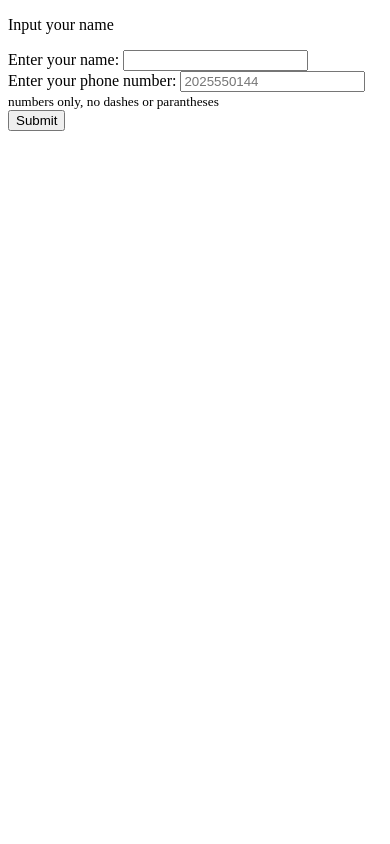
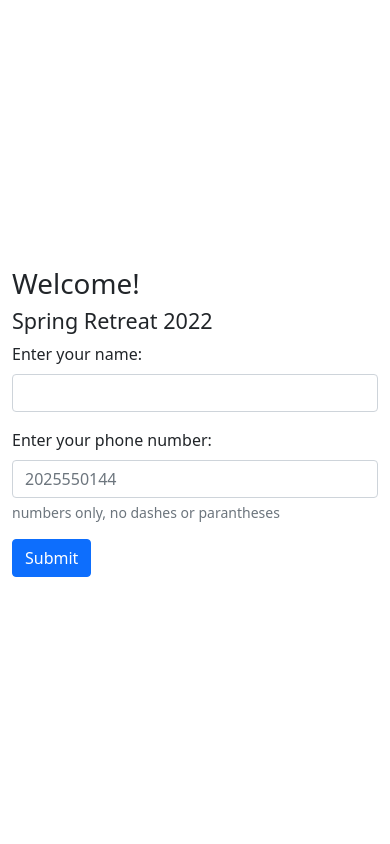
Before and after one commit to nechristiansoncampus/regwebsite, a Flask app: page / in a window 390 px wide. Run offline with Flask 2, Linux system fonts and the light colour scheme.

Commit message:
apply bootstrap to home

```diff
--- a/templates/home.html
+++ b/templates/home.html
@@ -5,24 +5,38 @@
     <meta name="viewport" content="width=device-width, initial-scale=1.0">
     <meta http-equiv="X-UA-Compatible" content="ie=edge">
     <title>Spring Retreat 2022</title>
-    <!-- <link rel="stylesheet" href="style.css"> -->
+    <link href="https://cdn.jsdelivr.net/npm/bootstrap@5.1.3/dist/css/bootstrap.min.css" rel="stylesheet" integrity="sha384-1BmE4kWBq78iYhFldvKuhfTAU6auU8tT94WrHftjDbrCEXSU1oBoqyl2QvZ6jIW3" crossorigin="anonymous">
+    <style>
+      .vertical-center {
+        min-height: 100%;
+        min-height: 100vh;
+        display: flex;
+        align-items: center;
+      }
+    </style>
   </head>
   <body>
-  <pre id="content" style="white-space: pre-wrap;"></pre>
-  <p>Input your name<p>
-  <form action="/info" method="post">
-    <div>
-      <label for="name">Enter your name: </label>
-      <input type="text" name="name" id="name">
-    </div>
-    <div>
-      <label for="phone">Enter your phone number: </label>
-      <input type="tel" name="phone" id="phone" pattern="[0-9]{3}[0-9]{3}[0-9]{4}" placeholder="2025550144" required>
-      <div><small>numbers only, no dashes or parantheses</small></div>
-    </div>
-    <div>
-      <input type="submit" value="Submit">
-    </div>
-  </form>
+    <div class="vertical-center"><div class="container-fluid">
+      <div class="row justify-content-center align-items-center">
+        <div class="col col-sm-6 col-md-6 col-lg-4 col-xl-3">
+          <div class="row"><h1>Welcome!</h1></div>
+          <div class="row"><h4>Spring Retreat 2022</h4></div>
+          <div>
+            <form action="/info" method="post">
+              <div class="mb-3">
+                <label for="name" class="form-label">Enter your name: </label>
+                <input type="text" class="form-control" name="name" id="name">
+              </div>
+              <div class="mb-3">
+                <label for="phone" class="form-label">Enter your phone number: </label>
+                <input type="tel" class="form-control" name="phone" id="phone" pattern="[0-9]{3}[0-9]{3}[0-9]{4}" placeholder="2025550144" required>
+                <div id="phoneFormat" class="form-text">numbers only, no dashes or parantheses</div>
+              </div>
+              <button type="submit" class="btn btn-primary">Submit</button>
+            </form>
+          </div>
+        </div>
+      </div>
+    </div></div>
   </body>
 </html>
```
Also changed, not shown: index.html (deleted, +0 -68 lines).
